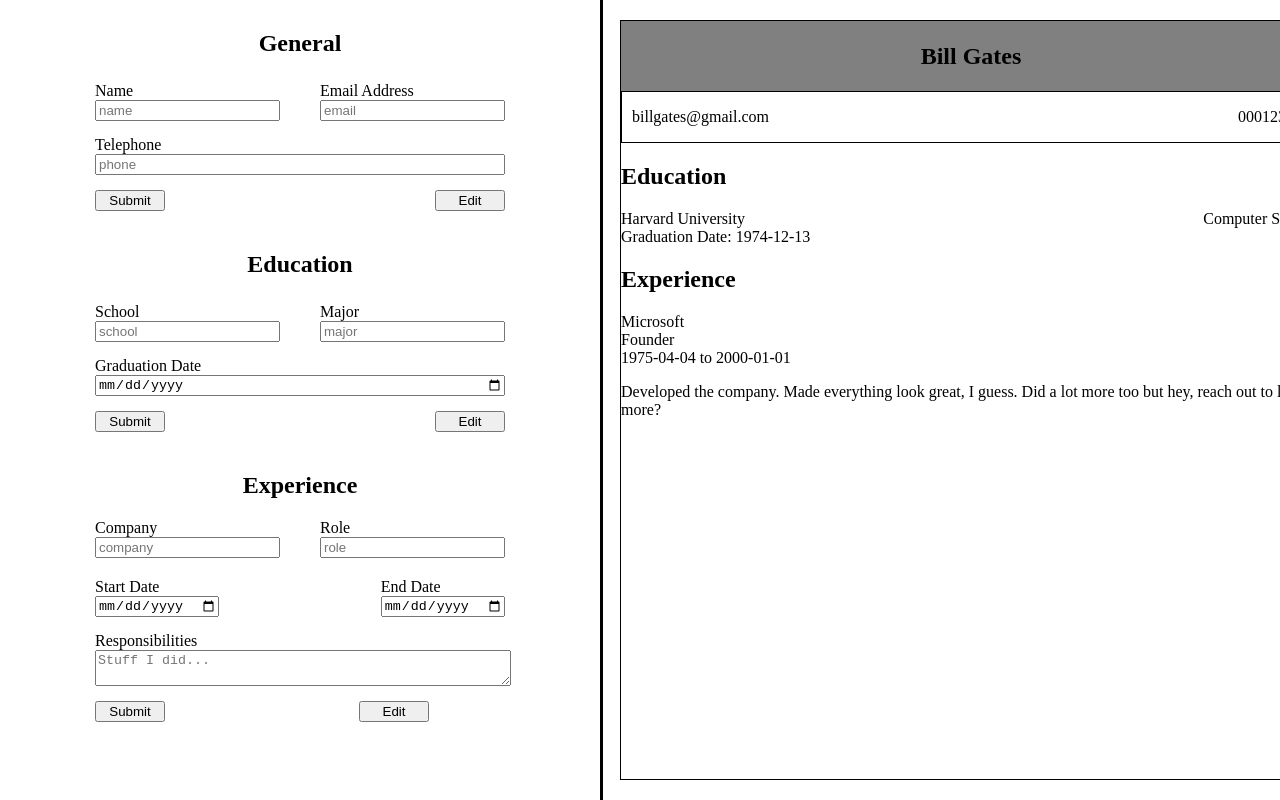
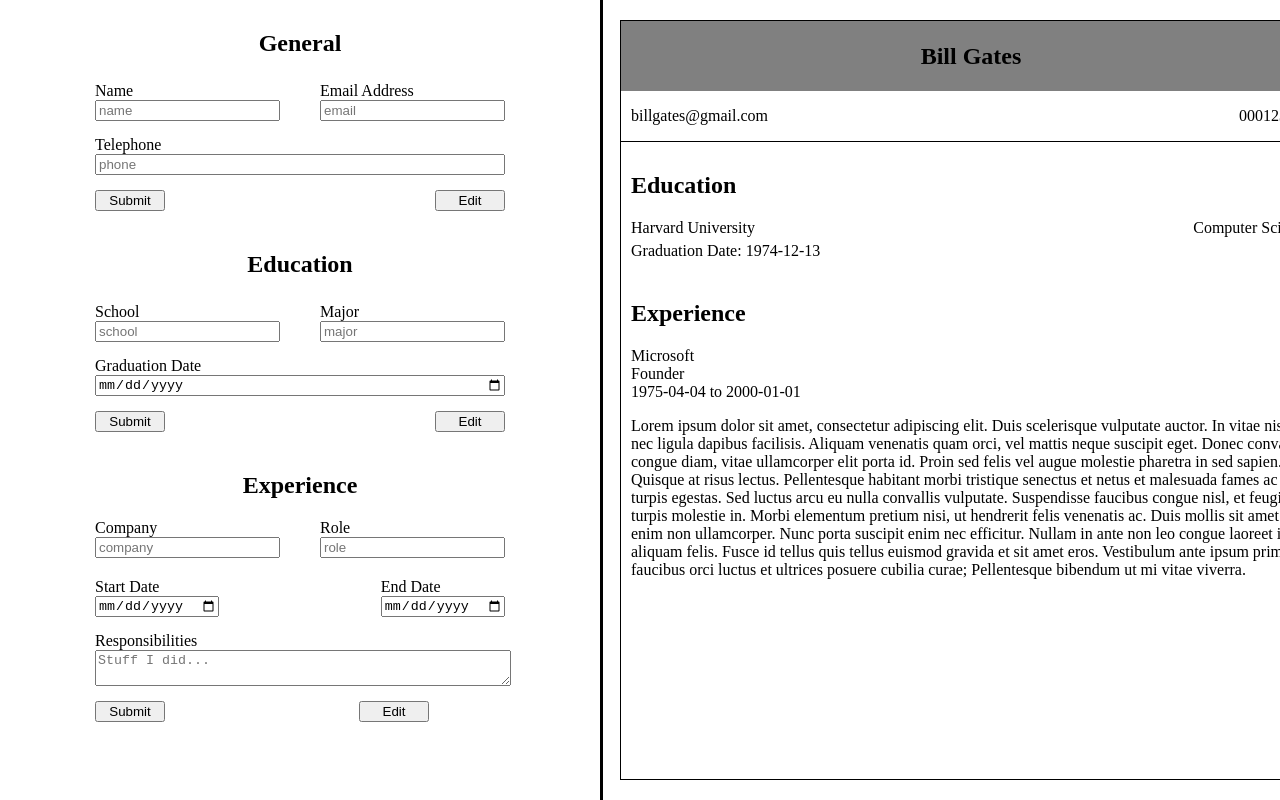
Before and after one commit to ayoyeniyi/odin-cv, a React (Vite) app: page / in a window 1280 px wide. Shown: the top 800 px of the page. Built offline with nearby package versions, Linux system fonts and the light colour scheme.

Commit message:
Wrap up project

```diff
--- a/src/App.jsx
+++ b/src/App.jsx
@@ -21,7 +21,7 @@
     role: "Founder",
     start: "1975-04-04",
     end: "2000-01-01",
-    responsibilities: "Developed the company. Made everything look great, I guess. Did a lot more too but hey, reach out to learn more?"
+    responsibilities: "Lorem ipsum dolor sit amet, consectetur adipiscing elit. Duis scelerisque vulputate auctor. In vitae nisl nec ligula dapibus facilisis. Aliquam venenatis quam orci, vel mattis neque suscipit eget. Donec convallis congue diam, vitae ullamcorper elit porta id. Proin sed felis vel augue molestie pharetra in sed sapien. Quisque at risus lectus. Pellentesque habitant morbi tristique senectus et netus et malesuada fames ac turpis egestas. Sed luctus arcu eu nulla convallis vulputate. Suspendisse faucibus congue nisl, et feugiat turpis molestie in. Morbi elementum pretium nisi, ut hendrerit felis venenatis ac. Duis mollis sit amet enim non ullamcorper. Nunc porta suscipit enim nec efficitur. Nullam in ante non leo congue laoreet in aliquam felis. Fusce id tellus quis tellus euismod gravida et sit amet eros. Vestibulum ante ipsum primis in faucibus orci luctus et ultrices posuere cubilia curae; Pellentesque bibendum ut mi vitae viverra."
   });
 
   return (
--- a/src/components/CV.jsx
+++ b/src/components/CV.jsx
@@ -23,9 +23,9 @@
                     </div>
                     <span>Graduation Date: {education.gradDate}</span>
                 </section>
-                <section>
+                <section className='role-section'>
                     <h2>Experience</h2>
-                    <div className='role-section'>
+                    <div>
                         <div>{experience.company}</div>
                         <div>{experience.role}</div>
                     </div>
--- a/src/styles/CV.css
+++ b/src/styles/CV.css
@@ -23,15 +23,16 @@
     height: 30px;
     justify-content: space-between;
     align-items: center;
-    border: 1px solid black;
+    border-bottom: 1px solid black;
     padding: 10px;
 }
 
 .school-div {
     display: flex;
     justify-content: space-between;
+    padding-bottom: 5px;
 }
 
-.edu-section {
-
+.edu-section, .role-section {
+    padding: 10px;
 }
```
